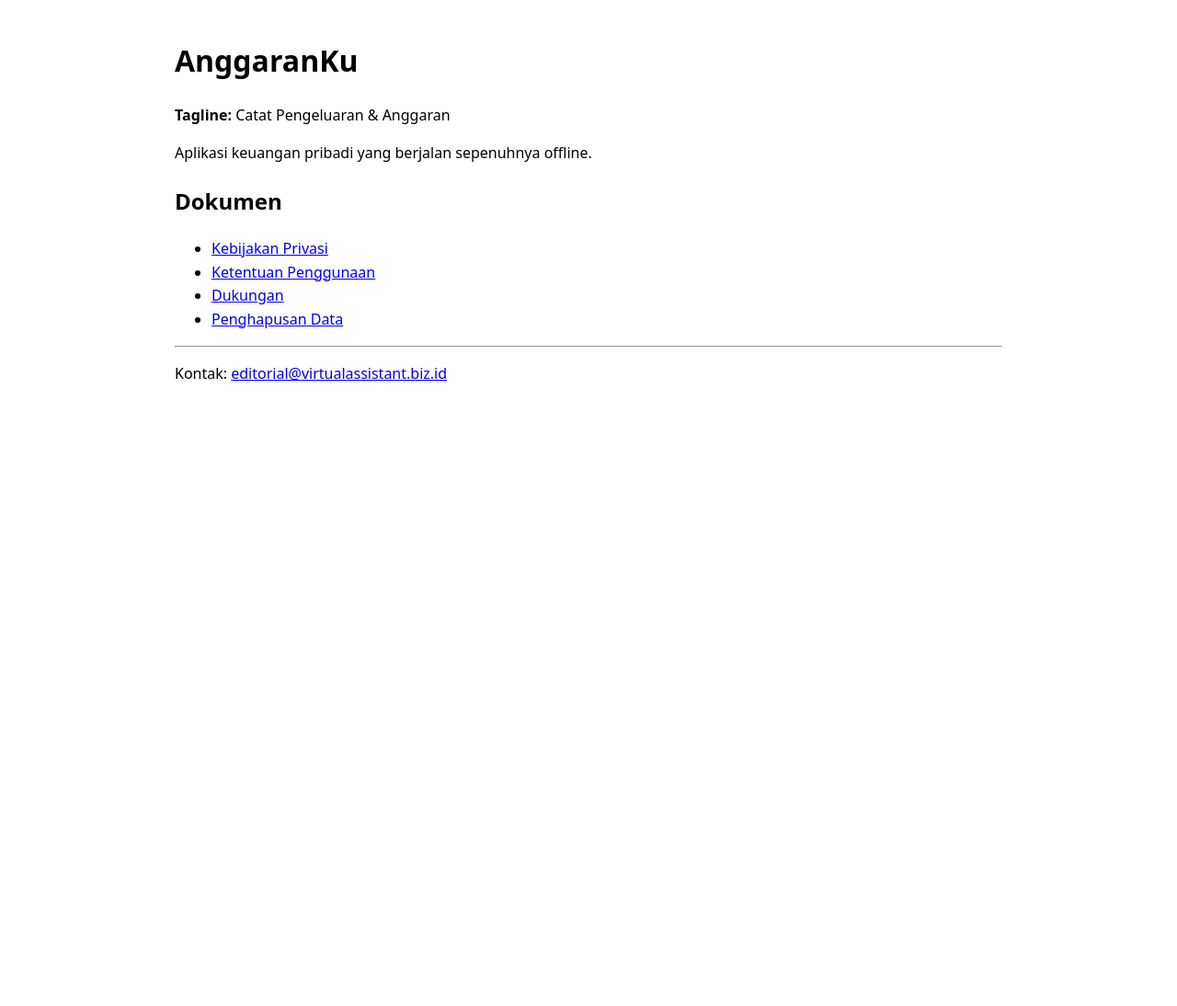
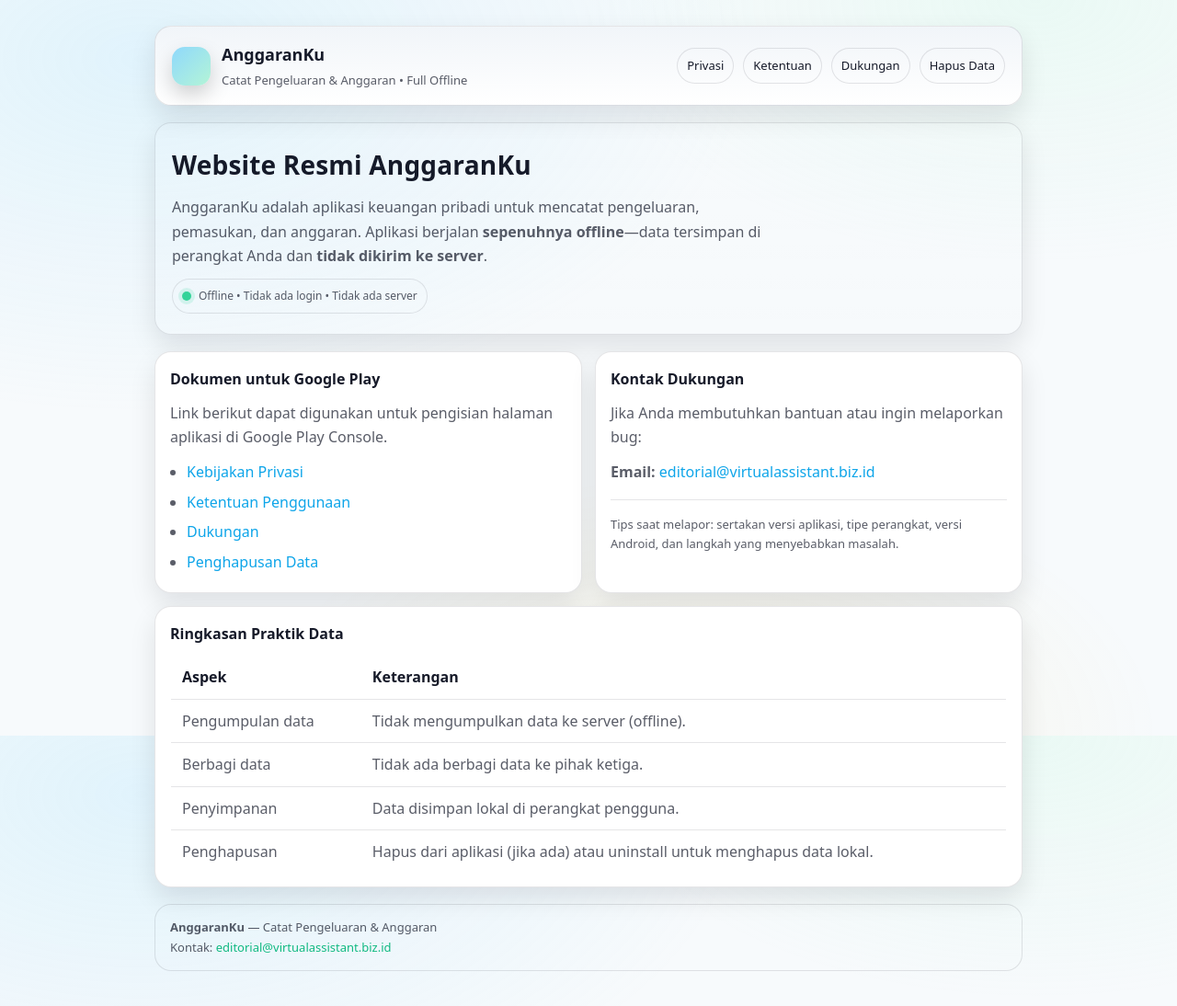
Before and after one commit to idvirtualassistant/AnggaranKu, a plain HTML site: page index.html in a window 1280 px wide. Shown: the whole page at 92% size. Before the commit the page ends 800 px from the top, so only its background shows below. Drawn offline with Linux system fonts and the light colour scheme.

Commit message:
Update index.html

```diff
--- a/index.html
+++ b/index.html
@@ -3,22 +3,98 @@
 <head>
   <meta charset="utf-8" />
   <meta name="viewport" content="width=device-width,initial-scale=1" />
+  <meta name="description" content="AnggaranKu — Catat Pengeluaran & Anggaran. Aplikasi keuangan pribadi yang berjalan sepenuhnya offline." />
   <title>AnggaranKu — Catat Pengeluaran & Anggaran</title>
+  <link rel="stylesheet" href="styles.css" />
 </head>
-<body style="font-family:system-ui;max-width:900px;margin:40px auto;line-height:1.6;padding:0 16px;">
+<body>
+  <div class="container">
+    <header class="topbar">
+      <div class="brand">
+        <div class="logo" aria-hidden="true"></div>
+        <div>
           <h1>AnggaranKu</h1>
-  <p><b>Tagline:</b> Catat Pengeluaran & Anggaran</p>
-  <p>Aplikasi keuangan pribadi yang berjalan sepenuhnya offline.</p>
+          <p>Catat Pengeluaran & Anggaran • Full Offline</p>
+        </div>
+      </div>
 
-  <h2>Dokumen</h2>
+      <nav class="nav" aria-label="Navigasi">
+        <a href="privacy.html">Privasi</a>
+        <a href="terms.html">Ketentuan</a>
+        <a href="support.html">Dukungan</a>
+        <a href="deletion.html">Hapus Data</a>
+      </nav>
+    </header>
+
+    <section class="hero">
+      <h2>Website Resmi AnggaranKu</h2>
+      <p class="subtitle">
+        AnggaranKu adalah aplikasi keuangan pribadi untuk mencatat pengeluaran, pemasukan, dan anggaran.
+        Aplikasi berjalan <b>sepenuhnya offline</b>—data tersimpan di perangkat Anda dan <b>tidak dikirim ke server</b>.
+      </p>
+      <div style="margin-top:12px;">
+        <span class="badge"><span class="dot" aria-hidden="true"></span>Offline • Tidak ada login • Tidak ada server</span>
+      </div>
+    </section>
+
+    <section class="grid">
+      <div class="card half">
+        <h3>Dokumen untuk Google Play</h3>
+        <p>Link berikut dapat digunakan untuk pengisian halaman aplikasi di Google Play Console.</p>
         <ul>
           <li><a href="privacy.html">Kebijakan Privasi</a></li>
           <li><a href="terms.html">Ketentuan Penggunaan</a></li>
           <li><a href="support.html">Dukungan</a></li>
           <li><a href="deletion.html">Penghapusan Data</a></li>
         </ul>
+      </div>
 
-  <hr />
-  <p>Kontak: <a href="mailto:editorial@virtualassistant.biz.id">editorial@virtualassistant.biz.id</a></p>
+      <div class="card half">
+        <h3>Kontak Dukungan</h3>
+        <p>Jika Anda membutuhkan bantuan atau ingin melaporkan bug:</p>
+        <p><b>Email:</b> <a href="mailto:editorial@virtualassistant.biz.id">editorial@virtualassistant.biz.id</a></p>
+
+        <hr class="sep" />
+        <p class="small">
+          Tips saat melapor: sertakan versi aplikasi, tipe perangkat, versi Android, dan langkah yang menyebabkan masalah.
+        </p>
+      </div>
+
+      <div class="card">
+        <h3>Ringkasan Praktik Data</h3>
+        <table class="table" role="table" aria-label="Ringkasan Data">
+          <thead>
+            <tr>
+              <th>Aspek</th>
+              <th>Keterangan</th>
+            </tr>
+          </thead>
+          <tbody>
+            <tr>
+              <td>Pengumpulan data</td>
+              <td>Tidak mengumpulkan data ke server (offline).</td>
+            </tr>
+            <tr>
+              <td>Berbagi data</td>
+              <td>Tidak ada berbagi data ke pihak ketiga.</td>
+            </tr>
+            <tr>
+              <td>Penyimpanan</td>
+              <td>Data disimpan lokal di perangkat pengguna.</td>
+            </tr>
+            <tr>
+              <td>Penghapusan</td>
+              <td>Hapus dari aplikasi (jika ada) atau uninstall untuk menghapus data lokal.</td>
+            </tr>
+          </tbody>
+        </table>
+      </div>
+    </section>
+
+    <footer class="footer">
+      <div><b>AnggaranKu</b> — Catat Pengeluaran & Anggaran</div>
+      <div>Kontak: <a href="mailto:editorial@virtualassistant.biz.id">editorial@virtualassistant.biz.id</a></div>
+    </footer>
+  </div>
 </body>
 </html>
```
Lines whose indentation alone changed are shown as unchanged.
